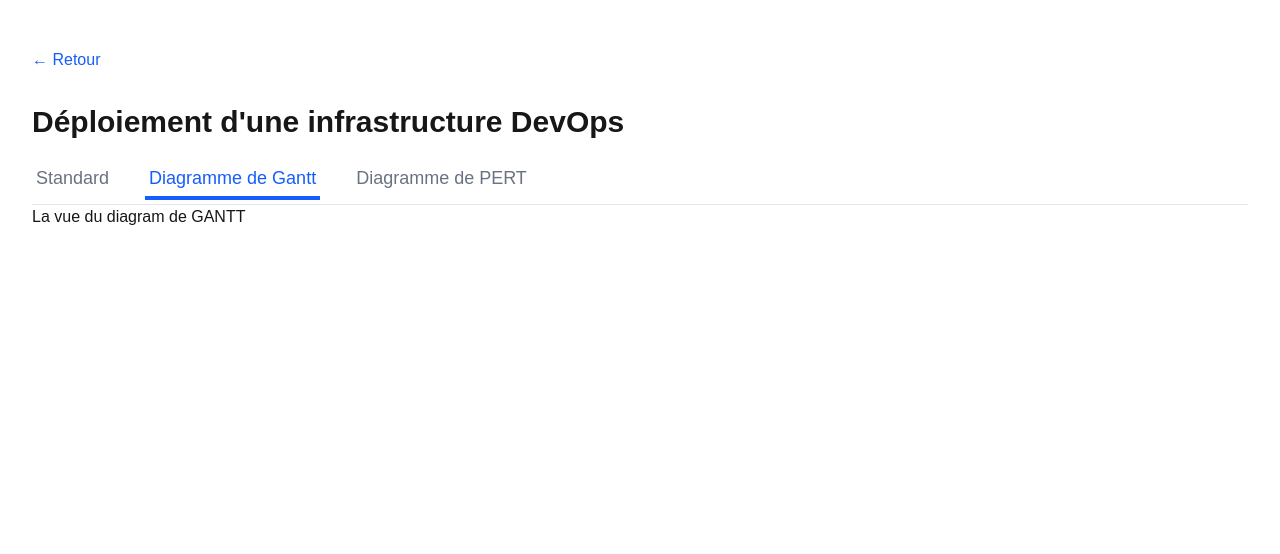
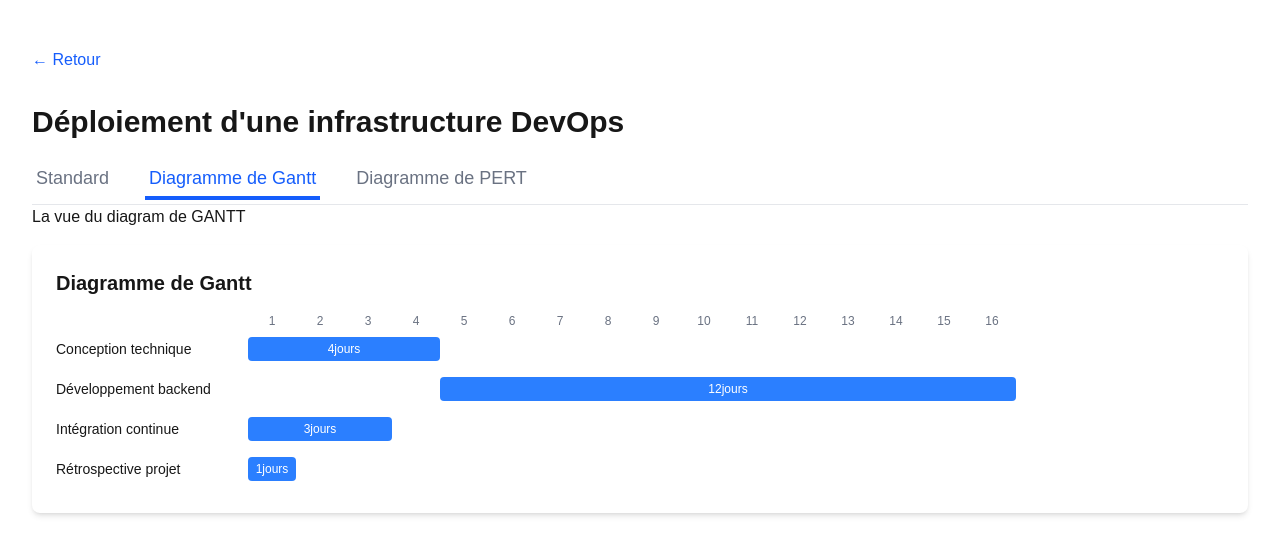
Before and after one commit to Recherche-operationnel/Gantt-Pert, a Next.js app: page /projectViews in a window 1280 px wide. Both pictures are taken after a click on the button "Diagramme de Gantt". Shown: the top 554 px of the page. Built offline with nearby package versions, Linux system fonts and the light colour scheme.

Commit message:
gantt diagram ok

```diff
--- a/src/components/gantt.tsx
+++ b/src/components/gantt.tsx
@@ -1,9 +1,114 @@
+import { Activity, Project } from "@/types/types";
+import { useEffect, useState } from "react";
+import { ProjectService } from "@/services/project.services";
+import { ActivityService } from "@/services/activity.services";
 
+const projectService = new ProjectService();
+const activityService = new ActivityService();
 
 const GanttDiagram = () => {
+
+  const [project, setProject] = useState<Project | null>(null);
+  const [projectActivities, setProjectActivities] = useState<Activity[]>([]);
+
+  // Calculs pour le diagramme de Gantt
+  const calculateStartEnd = (tasks: Activity[] |null) => {
+    let result = [];
+    // let startDates = {};
+    const startDates: Record<string, number> = {};
+
+    // Fonction pour calculer la date de début d'une tâche
+    const calculateStart = (taskId: Activity['id']) => {
+      if (startDates[taskId] !== undefined) return startDates[taskId];
+
+      const task = tasks?.find(t => t.id === taskId);
+      if (!task) return 0;
+
+      if (task.dependencies.length === 0) {
+        startDates[taskId] = 0;
+        return 0;
+      }
+
+      let maxEnd = 0;
+      for (const depId of task.dependencies) {
+        const depStart = calculateStart(depId);
+        const dep = tasks?.find(t => t.id === depId);
+        const depEnd = depStart + (dep?.duration||0);
+        maxEnd = Math.max(maxEnd, depEnd);
+      }
+
+      startDates[taskId] = maxEnd;
+      return maxEnd;
+    };
+
+    if(tasks){
+      for (const task of tasks) {
+        const start = calculateStart(task.id);
+        const end = start + task.duration;
+        result.push({ ...task, start, end });
+      }
+    }
+
+    return result;
+  };
+
+  useEffect(() => {
+      const loadProjectActivities = async () => {
+        const project = await projectService.fetchById("P3");
+        const activitiesIds = project?.activities||[];
+        console.log("Identifiant des activités du projet P3:", activitiesIds);
+        setProject(project || null);
+        if(activitiesIds){
+          let activities = [];
+           for (const id of activitiesIds) {
+             const data = await activityService.fetchById(id);
+             activities.push(data);
+           }
+           setProjectActivities(activities.filter((a): a is Activity => a !== undefined))
+        }
+
+      };
+      loadProjectActivities();
+
+    }, []);
+
+    const tasksWithDates = calculateStartEnd(projectActivities);
+    const maxDuration = tasksWithDates.length > 0 ? Math.max(...tasksWithDates.map(t => t.end)) : 0;
+
   return (
     <div className="flex flex-col gap-4">
       La vue du diagram de GANTT
+
+      <div className="bg-white p-6 rounded-lg shadow-md">
+            <h2 className="text-xl font-semibold mb-4">Diagramme de Gantt</h2>
+            <div className="overflow-x-auto">
+              <div className="min-w-max">
+                <div className="flex">
+                  <div className="w-48 flex-shrink-0"></div>
+                  <div className="flex">
+                    {Array.from({ length: maxDuration }, (_, i) => (
+                      <div key={i} className="w-12 text-center text-xs font-medium text-gray-500">{i + 1}</div>
+                    ))}
+                  </div>
+                </div>
+                {tasksWithDates.map((task) => (
+                  <div key={task.id} className="flex items-center h-10">
+                    <div className="w-48 flex-shrink-0 pr-2 font-medium text-sm truncate">
+                      {task.title}
+                    </div>
+                    <div className="flex relative" style={{ marginLeft: `${task.start * 3}rem` }}>
+                      <div
+                        className="h-6 rounded bg-blue-500 text-white text-xs flex items-center justify-center"
+                        style={{ width: `${task.duration * 3}rem` }}
+                      >
+                        {task.duration}jours
+                      </div>
+                    </div>
+                  </div>
+                ))}
+              </div>
+            </div>
+          </div>
 
     </div>
   );
--- a/src/services/activity.services.ts
+++ b/src/services/activity.services.ts
@@ -0,0 +1,35 @@
+// src/services/project.services.ts
+import { Activity } from "@/types/types";
+
+export class ActivityService {
+  private useApi: boolean;
+  private endpoint: string;
+
+  constructor(useApi = false, endpoint = "/data/activities.json") {
+    this.useApi = useApi;
+    this.endpoint = endpoint;
+  }
+
+  async fetchAll(): Promise<Activity[]> {
+    try {
+      const response = await fetch(this.endpoint);
+      if (!response.ok) throw new Error("Erreur réseau");
+
+      const data: Activity[] = await response.json();
+      return data;
+    } catch (error) {
+      console.error("Erreur lors du chargement des projets :", error);
+      return [];
+    }
+  }
+
+  async fetchById(id: string): Promise<Activity | undefined> {
+    const projects = await this.fetchAll();
+    return projects.find(p => p.id === id);
+  }
+
+  async fetchByTitle(title: string): Promise<Activity | undefined> {
+    const projects = await this.fetchAll();
+    return projects.find(p => p.title === title);
+  }
+}
```
